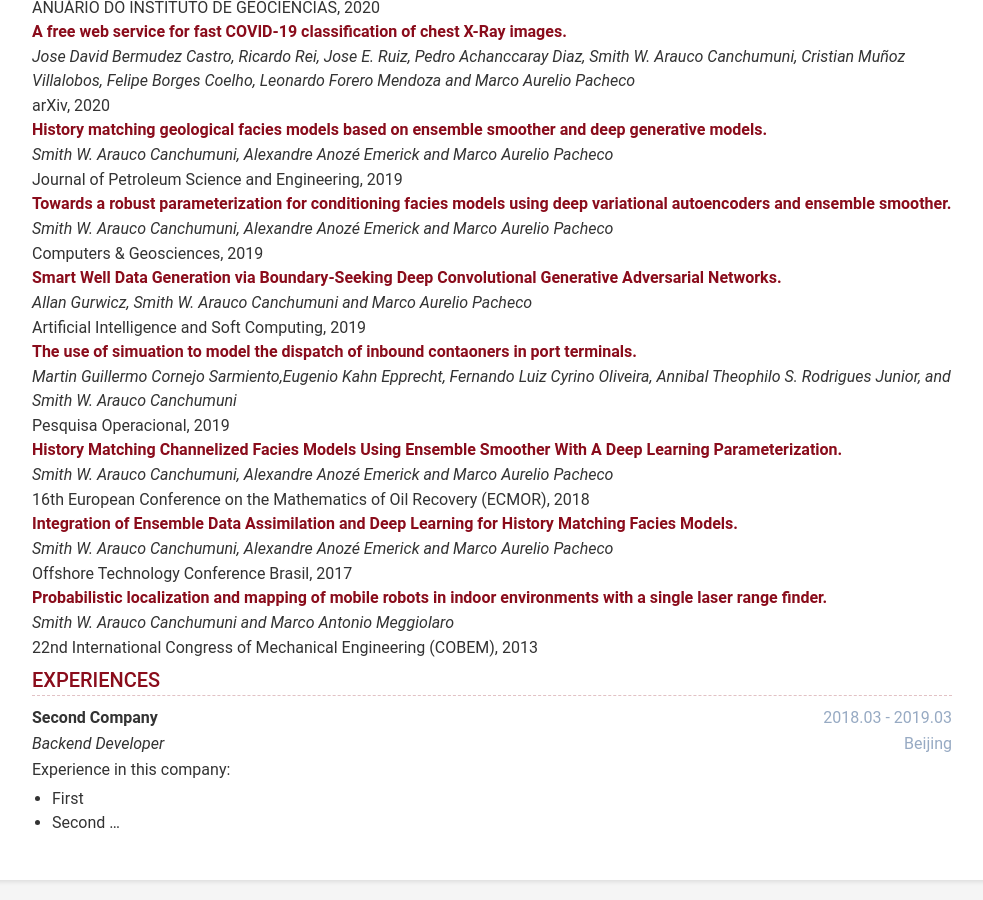
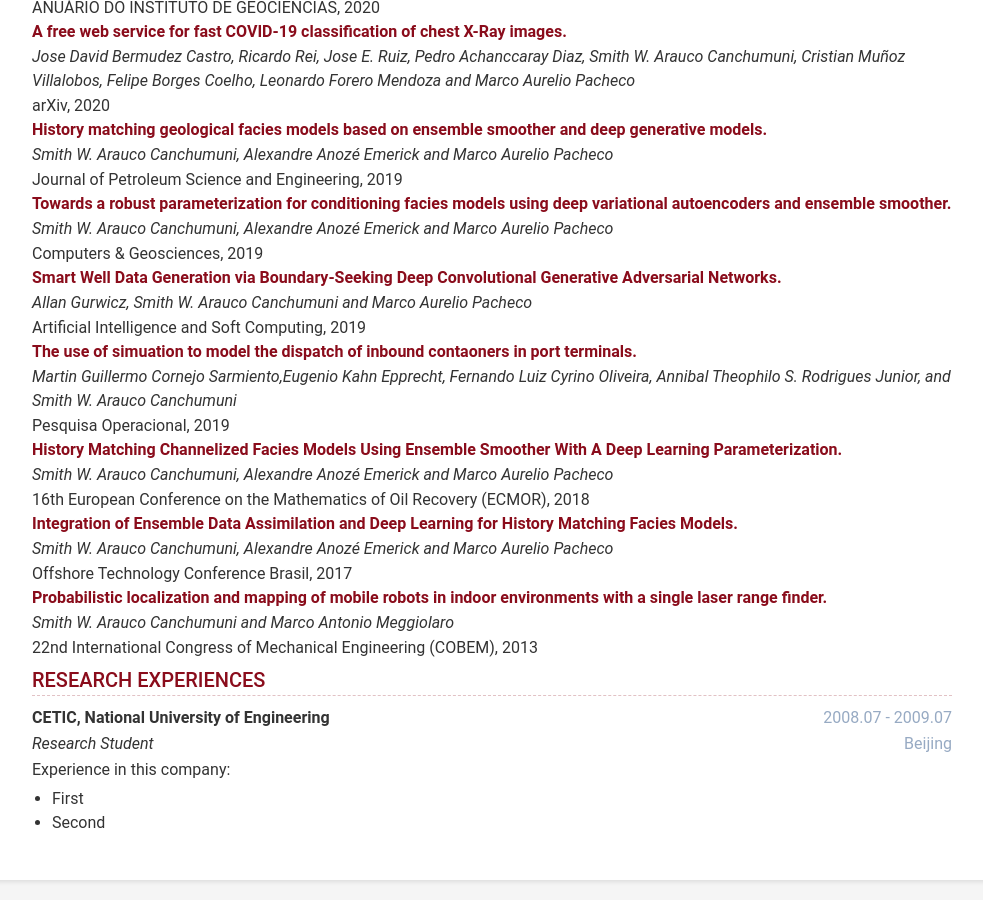
Before and after one commit to smitharauco/https-smitharauco.github.io-, a Jekyll site: the page built from index.html, in a window 1280 px wide and 900 px high, scrolled down 1899 px. Shown: the whole window, without its empty margins (148-1131 px from the left). Built offline with Jekyll 4.4.1, drawn with Linux system fonts in a browser that asks for light colours; nearby versions of some CDN libraries.

Commit message:
Update data.yml

```diff
--- a/_data/data.yml
+++ b/_data/data.yml
@@ -123,18 +123,17 @@ education:
 
 experiences:
   display: true
-  title: Experiences
+  title: Research Experiences
   items:
-    - role: Backend Developer
-      time: 2018.03 - 2019.03
-      company: Second Company
+    - role: Research Student
+      time: 2008.07 - 2009.07
+      company: CETIC, National University of Engineering
       tag:
       location: Beijing
       details: |
         Experience in this company:
         + First
         + Second
-        ...
 
 projects:
   display: true
```
